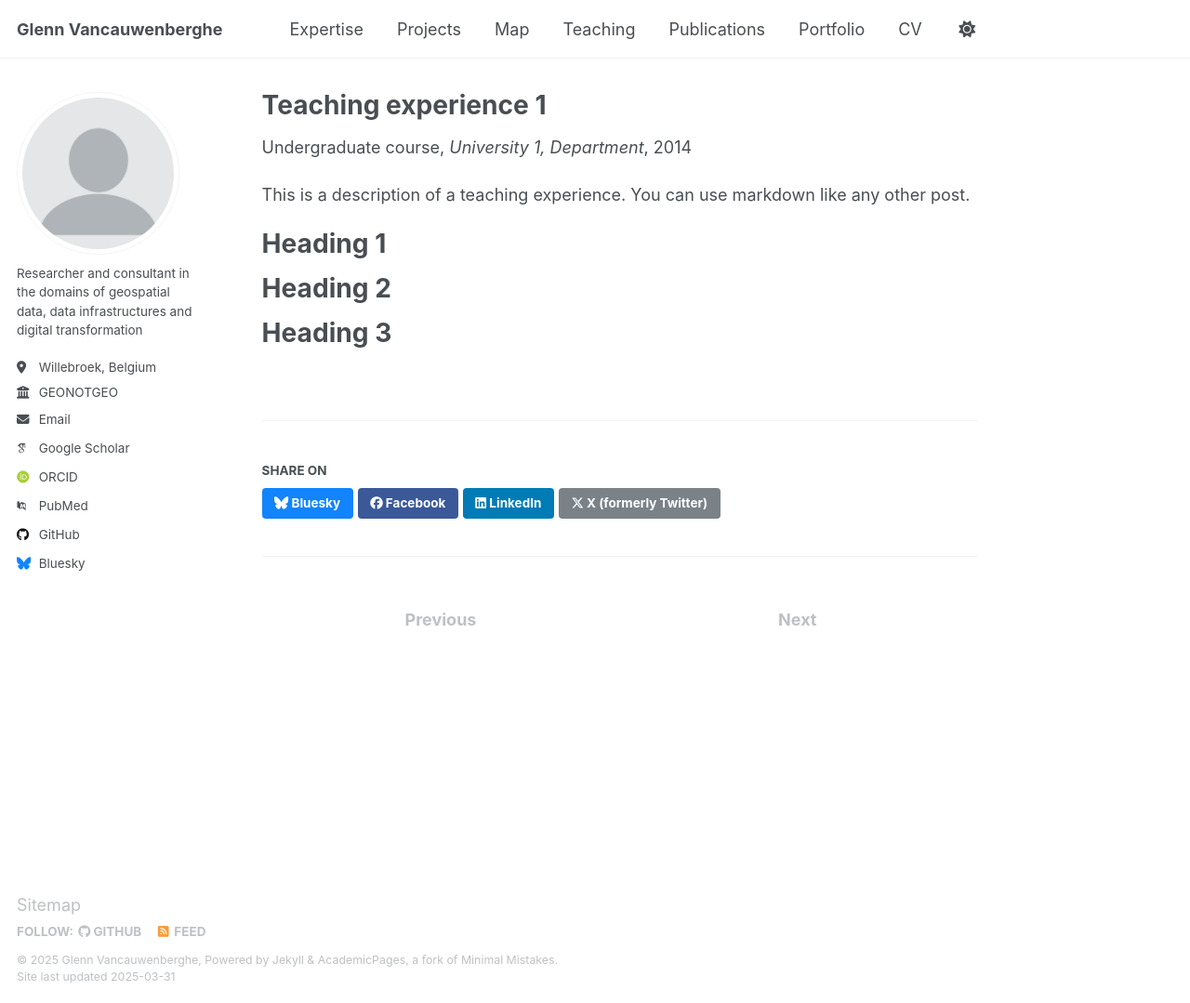
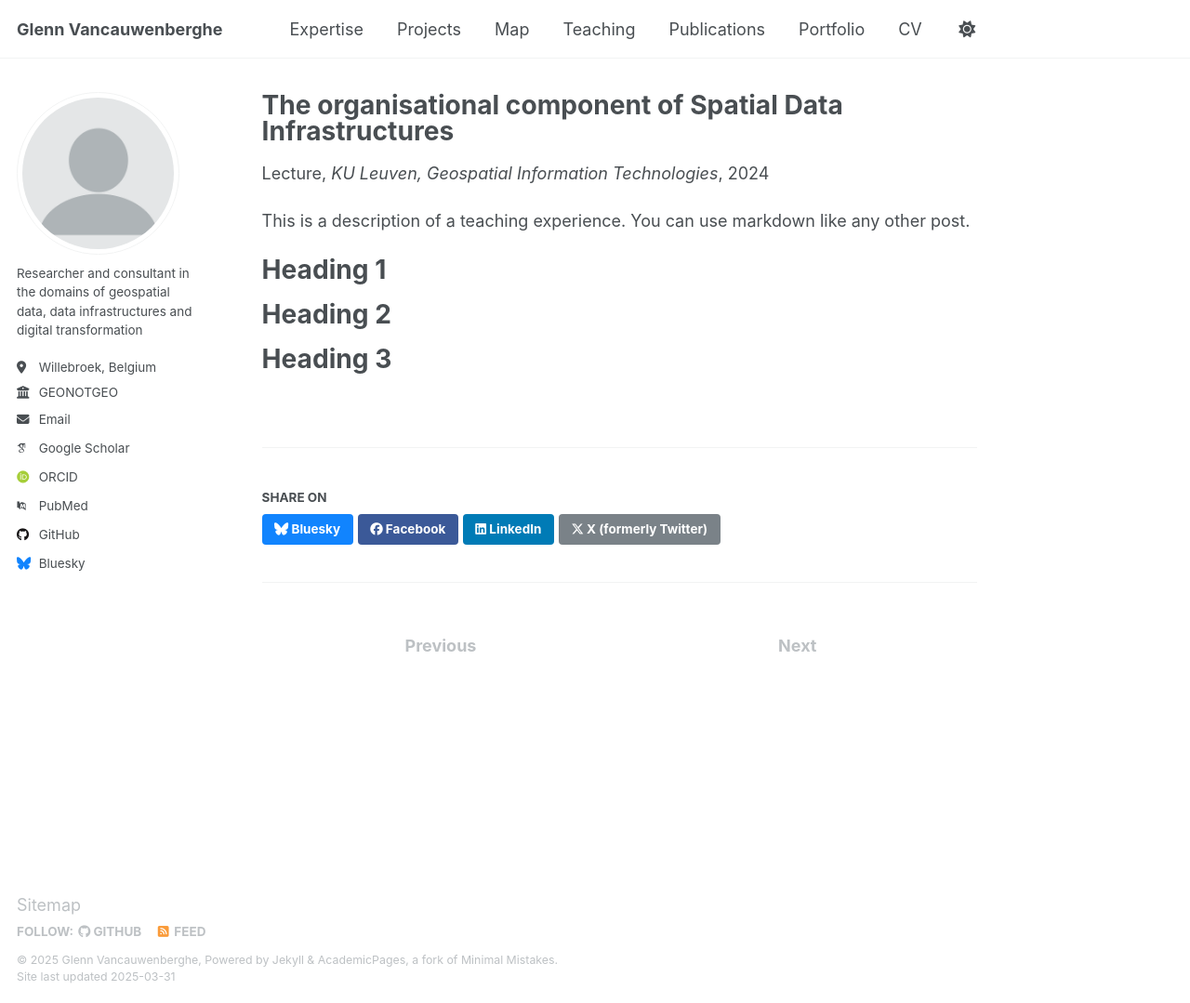
Before and after one commit to GVancauwenberghe/gvancauwenberghe.github.io, a Jekyll site: the page built from _teaching/2014-spring-teaching-1.md, in a window 1280 px wide and 1079 px high. Shown: the whole window at 93% size. Built offline with Jekyll 4.4.1, drawn with Linux system fonts in a browser that asks for light colours; some web fonts are replaced.

Commit message:
Update 2014-spring-teaching-1.md

```diff
--- a/_teaching/2014-spring-teaching-1.md
+++ b/_teaching/2014-spring-teaching-1.md
@@ -1,11 +1,11 @@
 ---
-title: "Teaching experience 1"
+title: "The organisational component of Spatial Data Infrastructures"
 collection: teaching
-type: "Undergraduate course"
-permalink: /teaching/2014-spring-teaching-1
-venue: "University 1, Department"
-date: 2014-01-01
-location: "City, Country"
+type: "Lecture"
+permalink: /teaching/teaching-1
+venue: "KU Leuven, Geospatial Information Technologies"
+date: 2024-01-01
+location: "Leuven, Belgium"
 ---
 
 This is a description of a teaching experience. You can use markdown like any other post.
```
